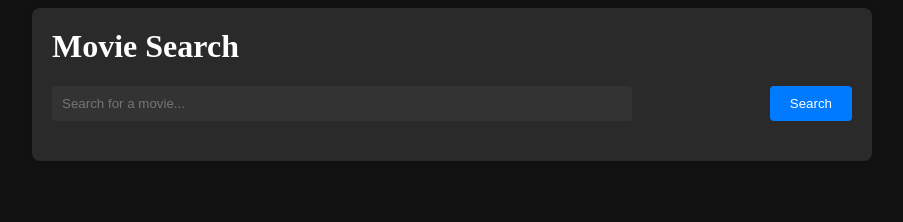
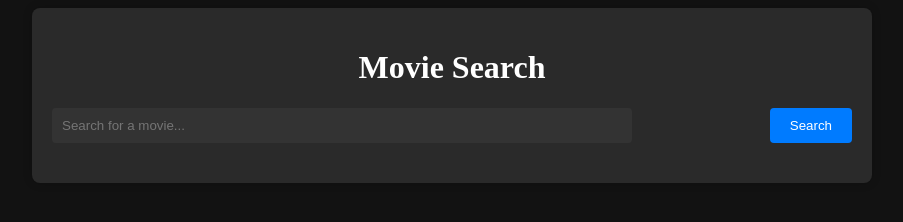
Before and after one commit to Ashkansalehpour/movieFinder, a website with bundled scripts: page index.html in a window 1280 px wide. Shown: the whole page, without its empty margins (188-1091 px from the left). Built offline with nearby package versions, Linux system fonts and the light colour scheme.

Commit message:
Improve the placement of titles
Place h1 and h2 In the center

```diff
--- a/styles/style.scss
+++ b/styles/style.scss
@@ -15,7 +15,10 @@
 
   /* Styling for headings and paragraphs */
   h1,
-  h2,
+  h2 {
+    text-align: center;
+  }
+
   p {
     margin-top: 0; /* Remove default margin */
   }
```
Also changed, not shown: styles/style.css, 1 other file.
